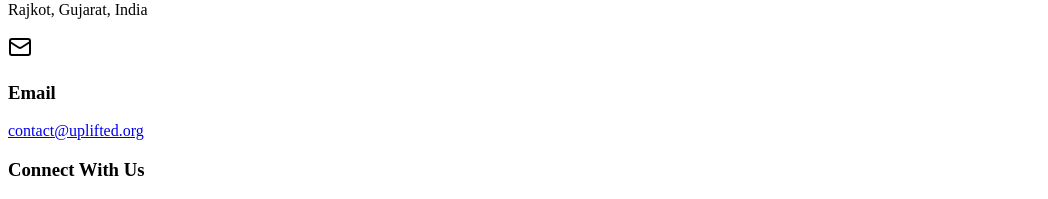
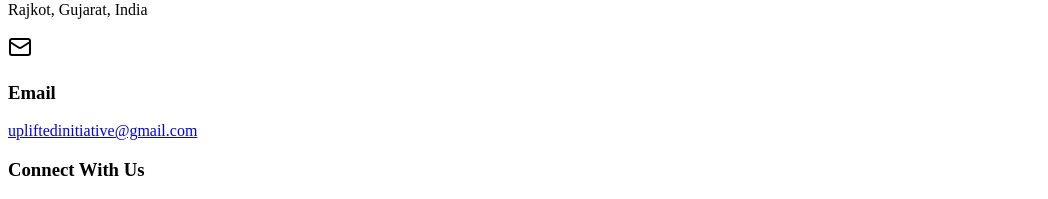
Before and after one commit to takshasystems/Uplifted, a React (Vite) app: page /contact in a window 1280 px wide. Shown: the part 1400-1599 px from the top of the page, without its empty margins (0-1048 px from the left). Built offline with nearby package versions, Linux system fonts and the light colour scheme; the HTML template or start-up script is replaced by a standard one.

Commit message:
Update contact email sitewide to upliftedinitiative@gmail.com

```diff
--- a/src/app/components/Footer.tsx
+++ b/src/app/components/Footer.tsx
@@ -63,7 +63,7 @@ export function Footer() {
               <a href="https://www.instagram.com/uplifted_initiative/" target="_blank" rel="noopener noreferrer" className="text-gray-300 hover:text-[#C0143C] transition-colors" title="Instagram">
                 <Instagram size={24} />
               </a>
-              <a href="mailto:contact@uplifted.org" className="text-gray-300 hover:text-[#C0143C] transition-colors" title="Email Us">
+              <a href="mailto:upliftedinitiative@gmail.com" className="text-gray-300 hover:text-[#C0143C] transition-colors" title="Email Us">
                 <Mail size={24} />
               </a>
             </div>
--- a/src/app/pages/Contact.tsx
+++ b/src/app/pages/Contact.tsx
@@ -272,8 +272,8 @@ export function Contact() {
                   </div>
                   <div>
                     <h3 className="font-bold text-gray-900 mb-1">Email</h3>
-                    <a href="mailto:contact@uplifted.org" className="text-gray-600 hover:text-[#C0143C] text-sm transition-colors">
-                      contact@uplifted.org
+                    <a href="mailto:upliftedinitiative@gmail.com" className="text-gray-600 hover:text-[#C0143C] text-sm transition-colors">
+                      upliftedinitiative@gmail.com
                     </a>
                   </div>
                 </div>
@@ -292,7 +292,7 @@ export function Contact() {
                     <Instagram className="text-[#C0143C] group-hover:text-white" size={24} />
                   </a>
                   <a
-                    href="mailto:contact@uplifted.org"
+                    href="mailto:upliftedinitiative@gmail.com"
                     className="bg-[#C0143C]/10 p-3.5 rounded-full hover:bg-[#C0143C] hover:text-white transition-colors group"
                     title="Email Us"
                   >
--- a/src/app/pages/Donate.tsx
+++ b/src/app/pages/Donate.tsx
@@ -469,8 +469,8 @@ export function Donate() {
 
                 <div className="mt-4 pt-4 border-t border-gray-100 flex items-center justify-between text-xs text-gray-500">
                   <span>Questions?</span>
-                  <a href="mailto:contact@uplifted.org" className="text-[#C0143C] font-semibold hover:underline">
-                    contact@uplifted.org
+                  <a href="mailto:upliftedinitiative@gmail.com" className="text-[#C0143C] font-semibold hover:underline">
+                    upliftedinitiative@gmail.com
                   </a>
                 </div>
               </div>
--- a/src/imports/Uplifted-5/index.tsx
+++ b/src/imports/Uplifted-5/index.tsx
@@ -589,7 +589,7 @@ function Paragraph2() {
     <div className="h-[28px] relative shrink-0 w-[158.6px]" data-name="Paragraph">
       <div className="bg-clip-padding border-0 border-[transparent] border-solid content-stretch flex flex-col items-start pt-[4px] relative size-full">
         <p className="[word-break:break-word] font-['DM_Sans:9pt_Regular',sans-serif] font-normal leading-[24px] relative shrink-0 text-[#364153] text-[16px] whitespace-nowrap" style={{ fontVariationSettings: '"opsz" 9' }}>
-          contact@uplifted.org
+          upliftedinitiative@gmail.com
         </p>
       </div>
     </div>
@@ -1051,7 +1051,7 @@ function Paragraph11() {
   return (
     <div className="content-stretch flex flex-col items-center opacity-75 relative shrink-0 w-full" data-name="Paragraph">
       <p className="[word-break:break-word] font-['DM_Sans:9pt_Regular',sans-serif] font-normal leading-[20px] relative shrink-0 text-[14px] text-center text-white whitespace-nowrap" style={{ fontVariationSettings: '"opsz" 9' }}>
-        For donation inquiries or to discuss partnership opportunities, please contact us at contact@uplifted.org
+        For donation inquiries or to discuss partnership opportunities, please contact us at upliftedinitiative@gmail.com
       </p>
     </div>
   );
```
